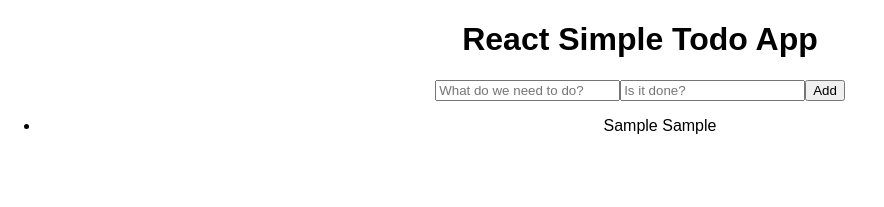
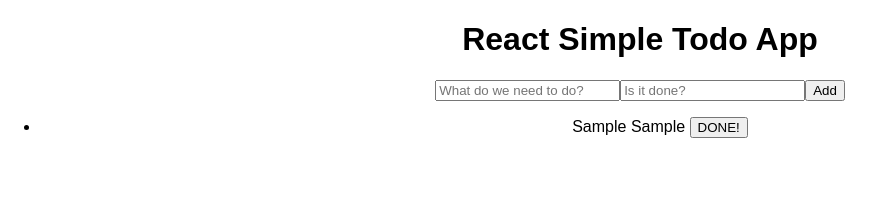
Before and after one commit to mariouvega/simple-crud-app, a React (Create React App) app: page / in a window 1280 px wide. Both pictures are taken after typing "Sample", "Sample" into the empty fields and a click on the button "Add". Shown: the top 207 px of the page, without its empty margins (0-884 px from the left). Built offline with nearby package versions, Linux system fonts and the light colour scheme.

Commit message:
finished remove feature for completed todos

```diff
--- a/src/App.js
+++ b/src/App.js
@@ -3,6 +3,20 @@ import logo from './logo.svg';
 import './App.css';
 
 class App extends Component {
+
+
+  removeTodo(index) {
+    let todos = this.state.todos
+    let todo = todos.find(function(todo) {
+      return todo.counter === index
+    })
+
+    todos.splice(todo, 1)
+
+    this.setState({
+      todos: todos
+    })
+  }
 
 
   addTodo(e) {
@@ -19,6 +33,7 @@ class App extends Component {
     counter+=1
     let todos = this.state.todos
 
+    // this will add our todo object to our todos array
     todos.push(todo)
 
     this.setState({
@@ -37,6 +52,7 @@ class App extends Component {
     super();
     // the firts this is being referred to the base component thats why we are using .bind
     this.addTodo = this.addTodo.bind(this)
+    this.removeTodo = this.removeTodo.bind(this)
     this.state = {
       todos: [],
       title: 'React Simple Todo App',
@@ -45,16 +61,9 @@ class App extends Component {
 
   }
 
-
-
-
-
   render() {
     let title = this.state.title;
     let todos = this.state.todos
-
-
-
 
     return (
       <div className="App">
@@ -65,7 +74,7 @@ class App extends Component {
           <button onClick={this.addTodo}>Add</button>
         </form>
         <ul>
-          {todos.map((todo => <li key={todo.counter}>{todo.name} {todo.completed}</li>))}
+          {todos.map((todo => <li key={todo.counter}>{todo.name} {todo.completed} <button onClick={this.removeTodo.bind(null, todo.counter)}>DONE!</button></li> ))}
         </ul>
       </div>
     );
```
